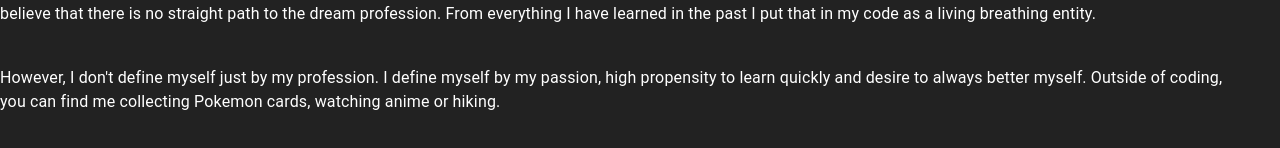
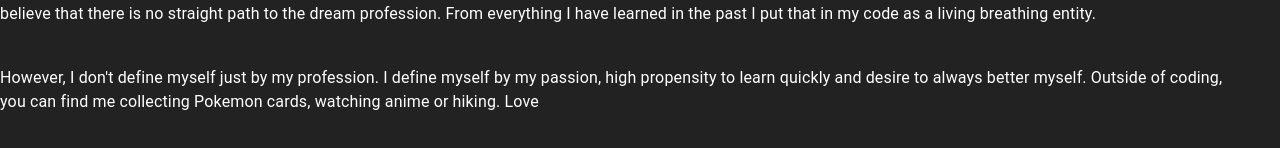
Before and after one commit to MatthewWeiChen/Matt-Codes, a React (Create React App) app: page /about in a window 1280 px wide. Shown: the part 606-754 px from the top of the page. Built offline with nearby package versions, Linux system fonts and the light colour scheme.

Commit message:
added more to about me

```diff
--- a/src/components/about-me.jsx
+++ b/src/components/about-me.jsx
@@ -109,7 +109,7 @@ const About = () => {
             However, I don't define myself just by my profession. I define
             myself by my passion, high propensity to learn quickly and desire to
             always better myself. Outside of coding, you can find me collecting
-            Pokemon cards, watching anime or hiking.
+            Pokemon cards, watching anime or hiking. Love
           </Typography>
         </Box>
       </Grid>
```
